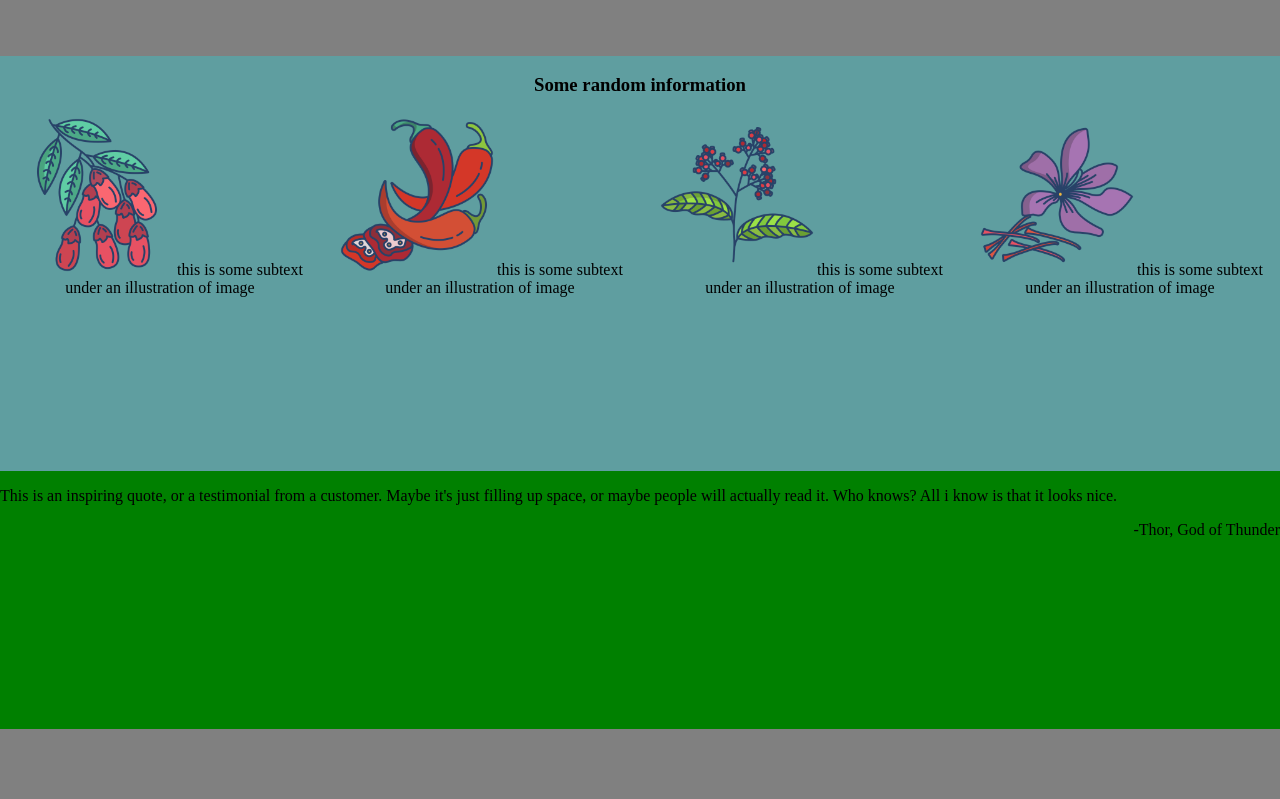
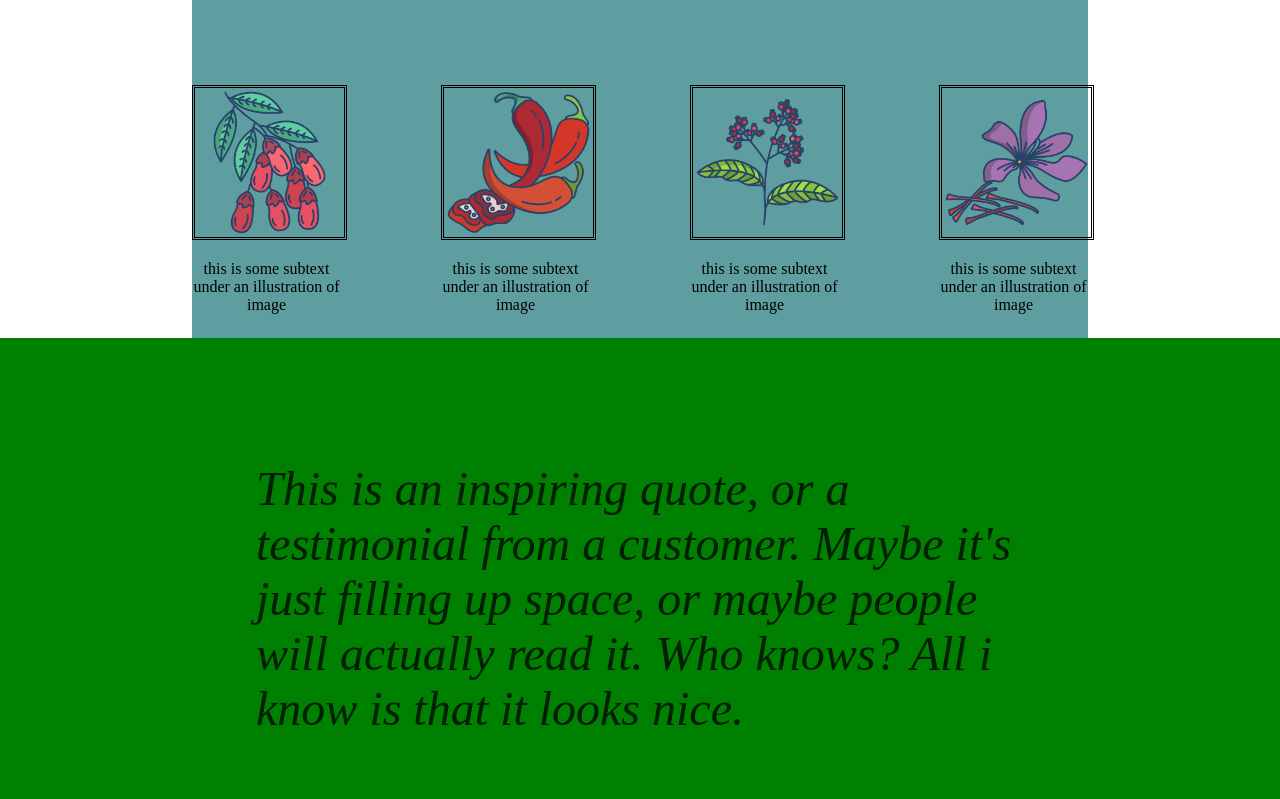
Before and after one commit to bmajors23/LandingPage, a plain HTML site: page index.html in a window 1280 px wide. Shown: the part 537-1336 px from the top of the page. Drawn offline with Linux system fonts and the light colour scheme.

Commit message:
Add and adjust quote section alignment

```diff
--- a/css/style.css
+++ b/css/style.css
@@ -43,22 +43,30 @@ header {
     display: flex;
     flex-direction: column;
     align-items: center;
+    justify-content: center;
     background-color: cadetblue;
     flex: auto;
+    margin-left: 15%;
+    margin-right: 15%;
 }
 
 .boxes {
     display: flex;
     text-align: center;
+    gap: 100px;
 }
 
 .third-container {
     background-color: green;
     flex: auto;
+
 }
 
 .signature {
     text-align: end;
+    font-size: 24px;
+    font-weight: 900;
+    margin: 0% 15%;
 }
 
 .fourth-container {
@@ -75,8 +83,7 @@ header {
 }
 
 .call-text {
-    display: flex;
-    flex-direction: column;
+
 }
 
 footer {
@@ -90,5 +97,17 @@ footer {
 }
 
 img {
-    max-width: 50%;
+    max-width: 100%;
+    border-style: double;
 }
+
+.info-heading {
+    margin-bottom: 100px;
+    font-size: 36px;
+}
+
+.quote {
+    font-size: 48px;
+    color: rgba(0, 0, 0, 0.77);
+    padding: 75px 20%;
+}
--- a/index.html
+++ b/index.html
@@ -25,24 +25,28 @@
         </div>
     </div>
     <div class="second-container">
-        <h3>Some random information</h3>
+        <h3 class="info-heading">Some random information</h3>
         <div class="boxes">
             <div>
-                <img src="./images/barberry.png">this is some subtext under an illustration of image
+                <img src="./images/barberry.png">
+                <p>this is some subtext under an illustration of image</p>
             </div>
             <div>
-                <img src="./images/chilli.png">this is some subtext under an illustration of image
+                <img src="./images/chilli.png">
+                <p>this is some subtext under an illustration of image</p>
             </div>
             <div>
-                <img src="./images/pepper.png">this is some subtext under an illustration of image
+                <img src="./images/pepper.png">
+                <p>this is some subtext under an illustration of image</p>
             </div>
             <div>
-                <img src="./images/saffron.png">this is some subtext under an illustration of image
+                <img src="./images/saffron.png">
+                <p>this is some subtext under an illustration of image</p>
             </div>
         </div>
     </div>
     <div class="third-container">
-        <p>This is an inspiring quote, or a testimonial from a customer. Maybe it's just filling up space, or maybe people will actually read it. Who knows? All i know is that it looks nice.</p>
+        <p class="quote"><em>This is an inspiring quote, or a testimonial from a customer. Maybe it's just filling up space, or maybe people will actually read it. Who knows? All i know is that it looks nice.</em></p>
         <p class="signature">-Thor, God of Thunder</p>
     </div>
     <div class="fourth-container">
```
